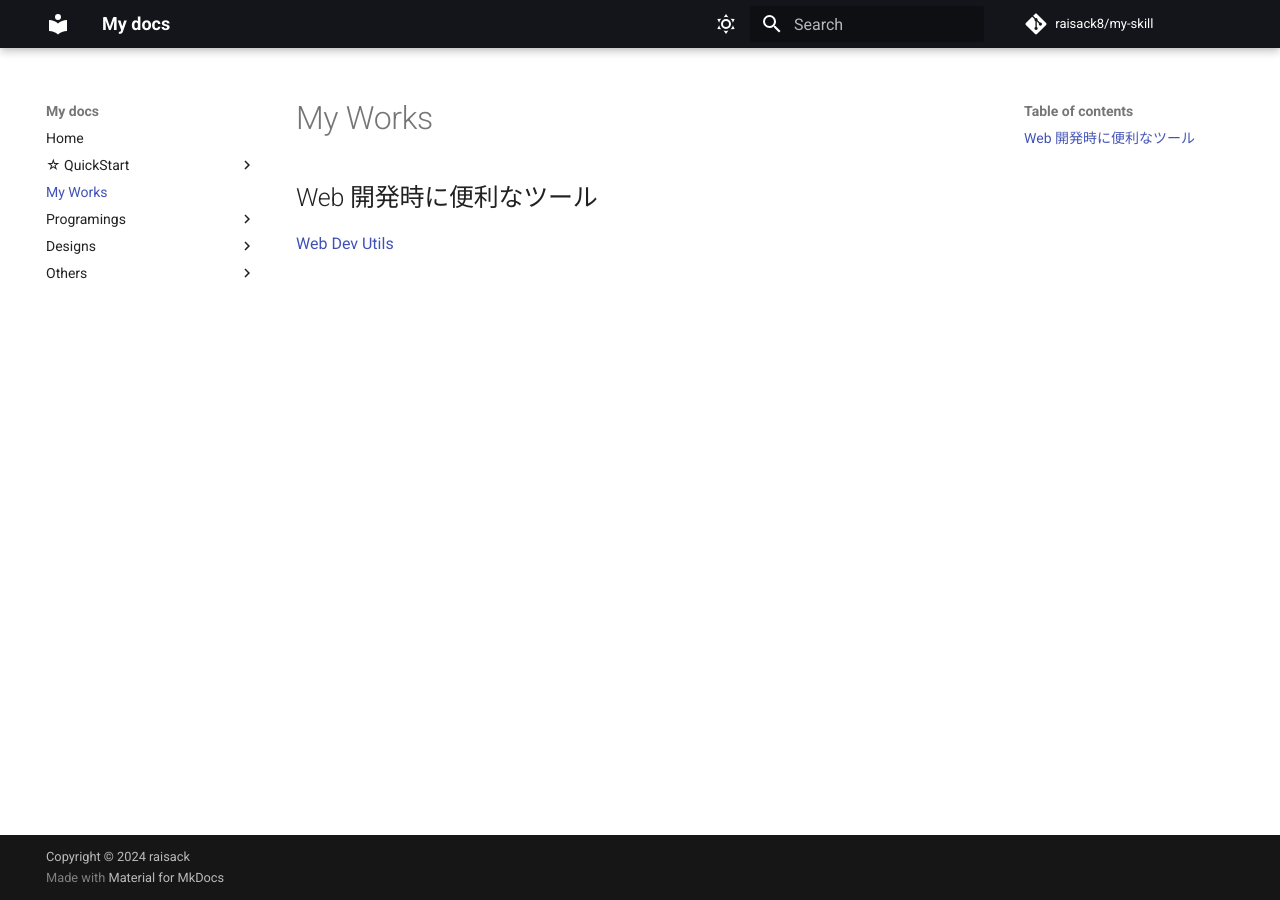
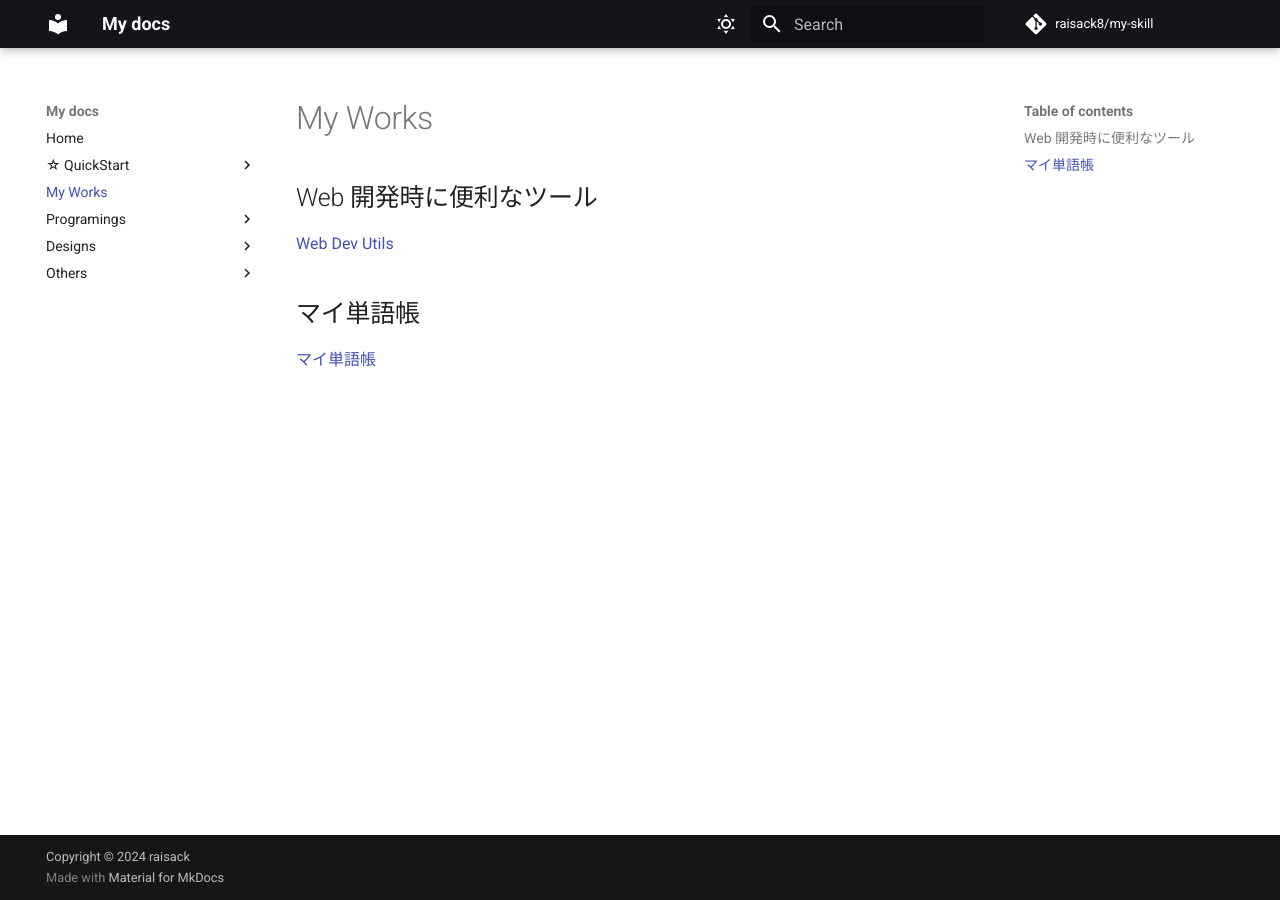
Before and after one commit to raisack8/my-skill, an MkDocs documentation site: the page built from docs/my-works.md, in a window 1280 px wide. Built offline with MkDocs 1.6.1 and Material for MkDocs 9.7.7, drawn with Linux system fonts in a browser that asks for light colours; comment, search, counter and statistics services are not loaded.

Commit message:
マイ単語帳追加

```diff
--- a/docs/my-works.md
+++ b/docs/my-works.md
@@ -1,3 +1,7 @@
 ## Web 開発時に便利なツール
 
 [Web Dev Utils](https://web-dev-utils.vercel.app/)
+
+## マイ単語帳
+
+[マイ単語帳](https://word-book-chi.vercel.app/)
```
